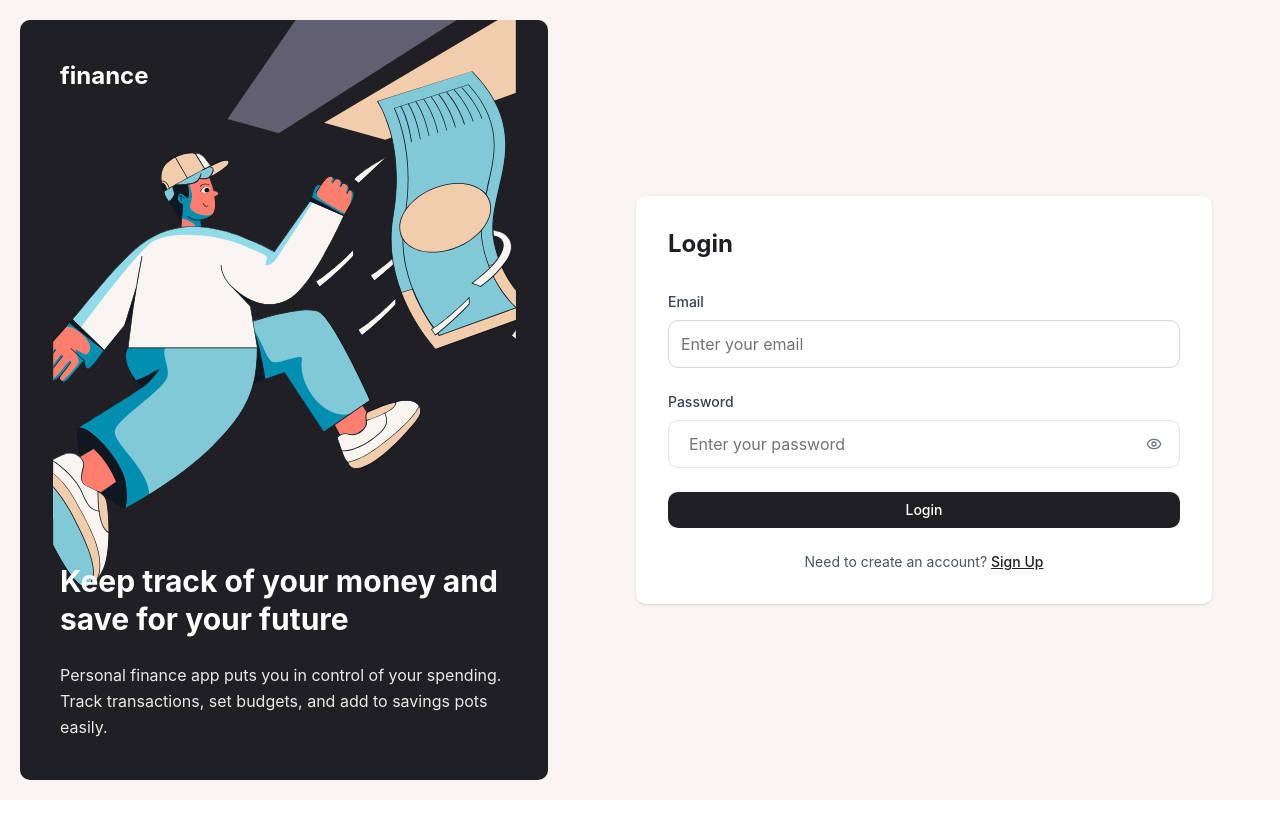
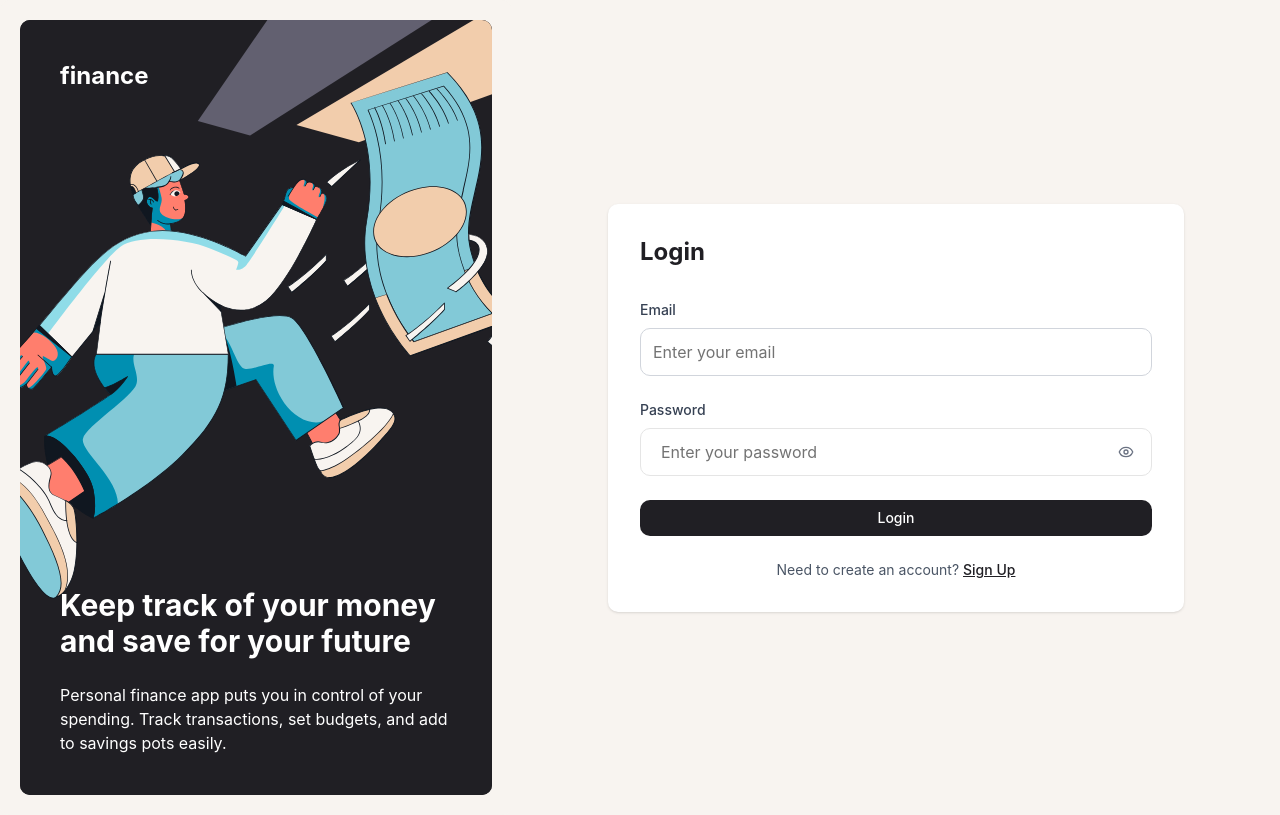
Before and after one commit to SheldonFam/FEM-Personal-Finance-APP, a Next.js app: page /login in a window 1280 px wide. Built offline with nearby package versions, Linux system fonts and the light colour scheme.

Commit message:
refactor: update marketing panel layout and styling for improved responsiveness and visual hierarchy

```diff
--- a/src/app/login/page.tsx
+++ b/src/app/login/page.tsx
@@ -48,30 +48,31 @@ PasswordInput.displayName = "PasswordInput";
 
 function MarketingPanel() {
   return (
-    <div className="p-5 rounded-lg bg-[#f8f4f0] hidden lg:flex">
-      <div className="w-full h-full bg-[#201f24] flex-col justify-between relative overflow-hidden rounded-lg">
-        <div
-          className="absolute inset-0 bg-cover bg-center bg-no-repeat rounded-lg"
-          style={{
-            backgroundImage:
-              "url('/assets/images/illustration-authentication.svg')",
-            backgroundSize: "contain",
-            backgroundPosition: "center",
-          }}
+    <div className="p-5 rounded-lg bg-[#f8f4f0] hidden lg:flex lg:w-2/5 xl:w-2/5">
+      <div className="w-full h-full bg-[#201f24] relative overflow-hidden rounded-lg">
+        {/* Logo at top */}
+        <div className="absolute top-6 left-6 lg:top-8 lg:left-8 xl:top-10 xl:left-10 z-10">
+          <h1 className="text-white text-xl lg:text-2xl font-bold">finance</h1>
+        </div>
+
+        {/* Illustration - positioned absolutely to fill space */}
+        <div className="flex items-center justify-center">
+          <img
+            src="/assets/images/illustration-authentication.svg"
+            alt="Finance illustration"
+            className="w-full h-full"
           />
-        <div className="relative z-10 flex flex-col justify-between h-full px-10">
-          <div className="pt-10">
-            <h1 className="text-white text-2xl font-bold">finance</h1>
         </div>
-          <div className="pb-10 max-w-md">
-            <h2 className="text-white text-3xl font-bold mb-6 leading-tight">
+
+        {/* Text content at bottom */}
+        <div className="absolute bottom-6 left-6 right-6 lg:bottom-8 lg:left-8 lg:right-8 xl:bottom-10 xl:left-10 xl:right-10 z-10 max-w-md">
+          <h2 className="text-white mb-4 lg:mb-6 font-bold text-2xl lg:text-3xl">
             Keep track of your money and save for your future
           </h2>
-            <p className="text-white text-base opacity-90 leading-relaxed">
+          <p className="text-white text-sm lg:text-base">
             Personal finance app puts you in control of your spending. Track
             transactions, set budgets, and add to savings pots easily.
           </p>
-          </div>
         </div>
       </div>
     </div>
```
Lines whose indentation alone changed are shown as unchanged.
